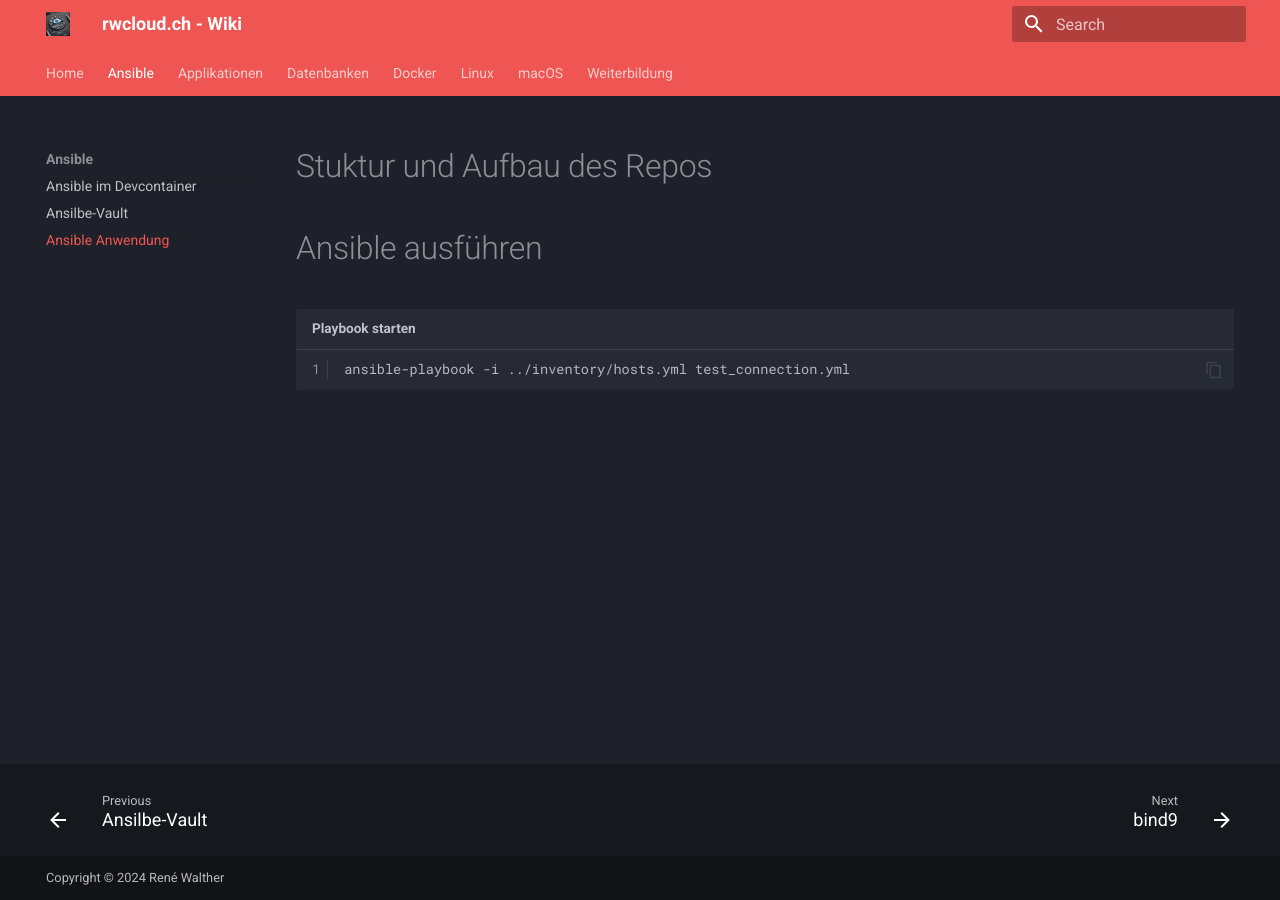
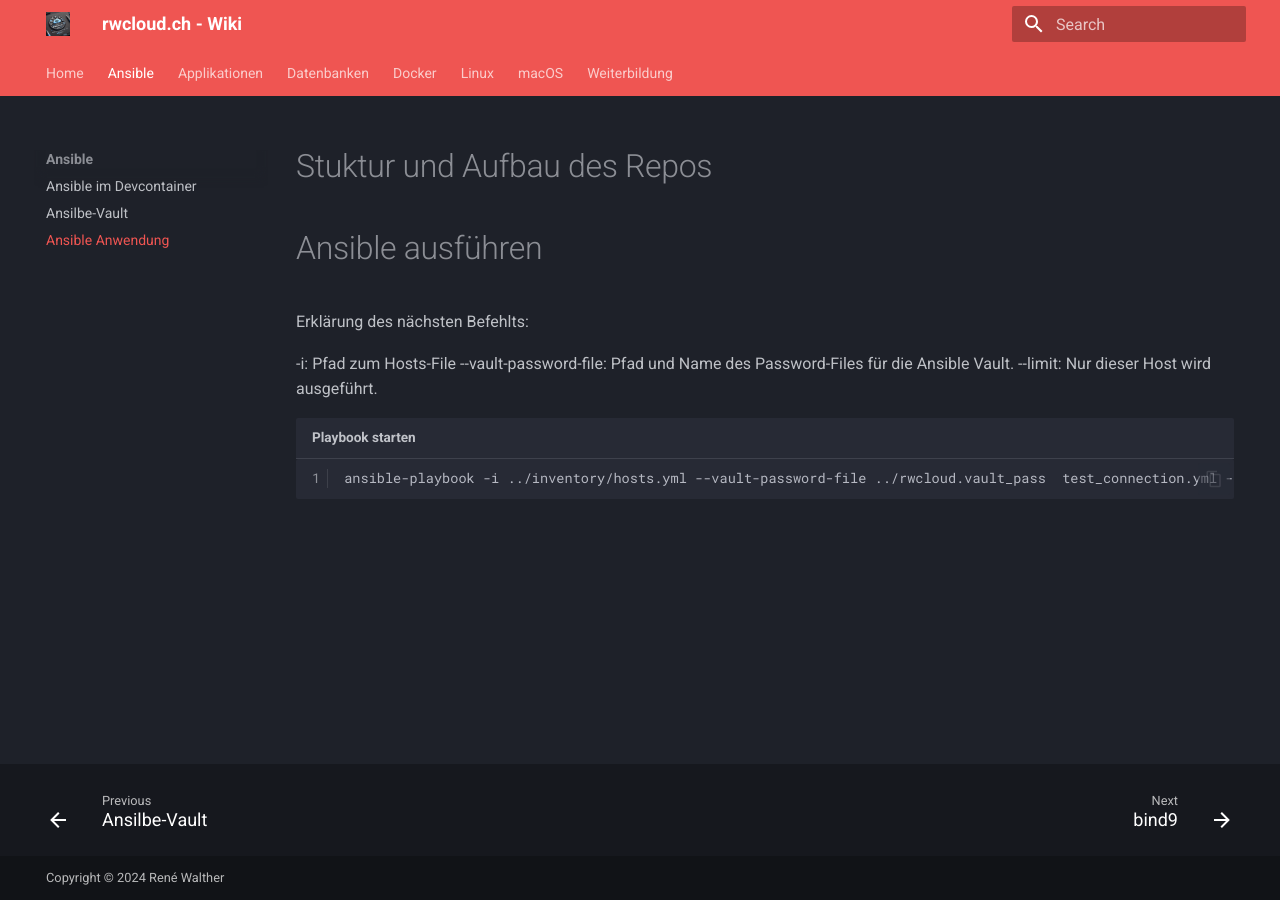
Before and after one commit to rewa81/wiki, an MkDocs documentation site: the page built from docs/ansible/ansible.md, in a window 1280 px wide. Built offline with MkDocs 1.6.1 and Material for MkDocs 9.7.7, drawn with Linux system fonts in a browser that asks for light colours.

Commit message:
Aufurf vom Playbook mit mehr  Variabeln

````diff
--- a/docs/ansible/ansible.md
+++ b/docs/ansible/ansible.md
@@ -5,6 +5,12 @@
 
 # Ansible ausführen
 
+Erklärung des nächsten Befehlts:
+
+-i: Pfad zum Hosts-File
+--vault-password-file: Pfad und Name des Password-Files für die Ansible Vault.
+--limit: Nur dieser Host wird ausgeführt.
+
 ``` sh title="Playbook starten"
-ansible-playbook -i ../inventory/hosts.yml test_connection.yml
+ansible-playbook -i ../inventory/hosts.yml --vault-password-file ../rwcloud.vault_pass  test_connection.yml --limit testbox
 ```
````
